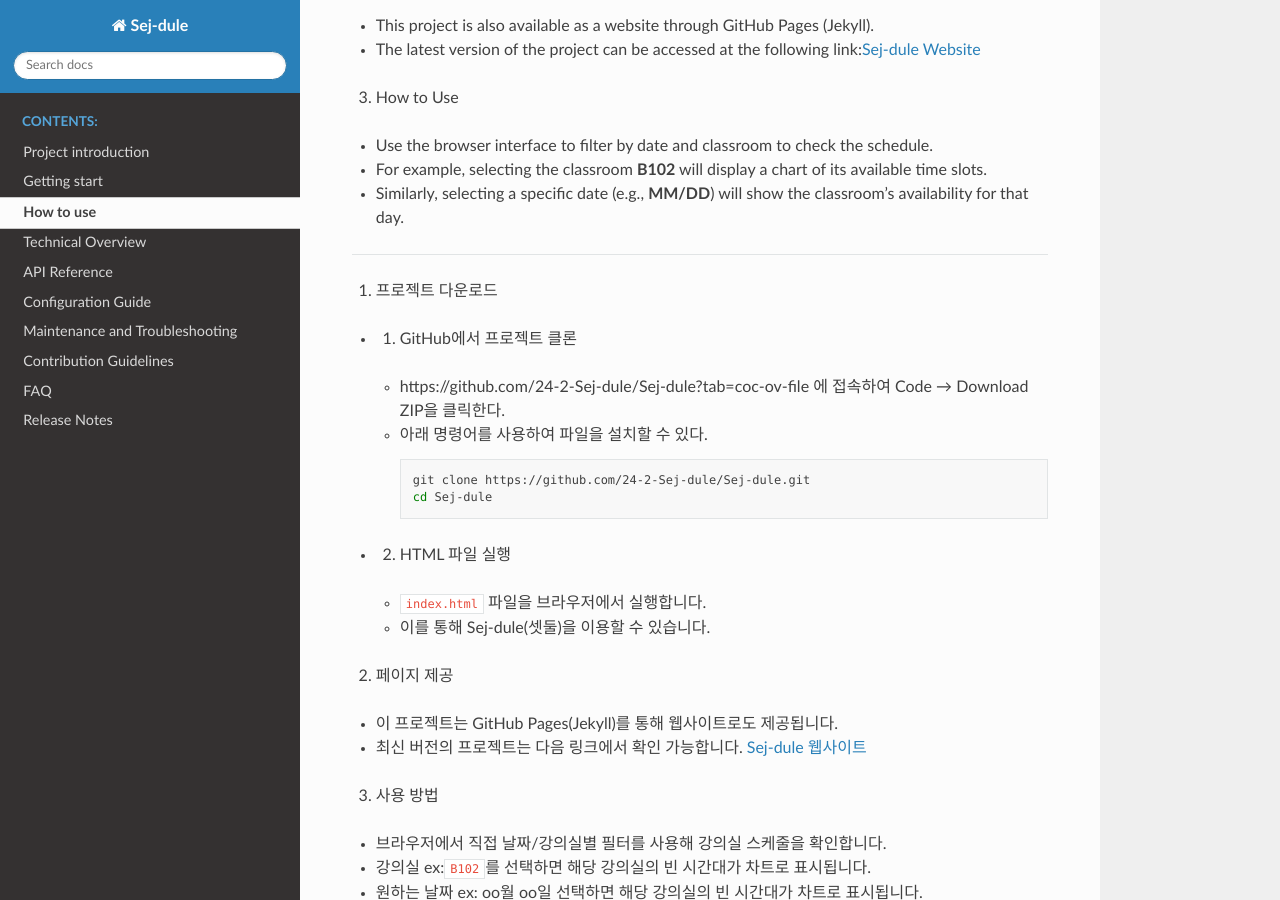
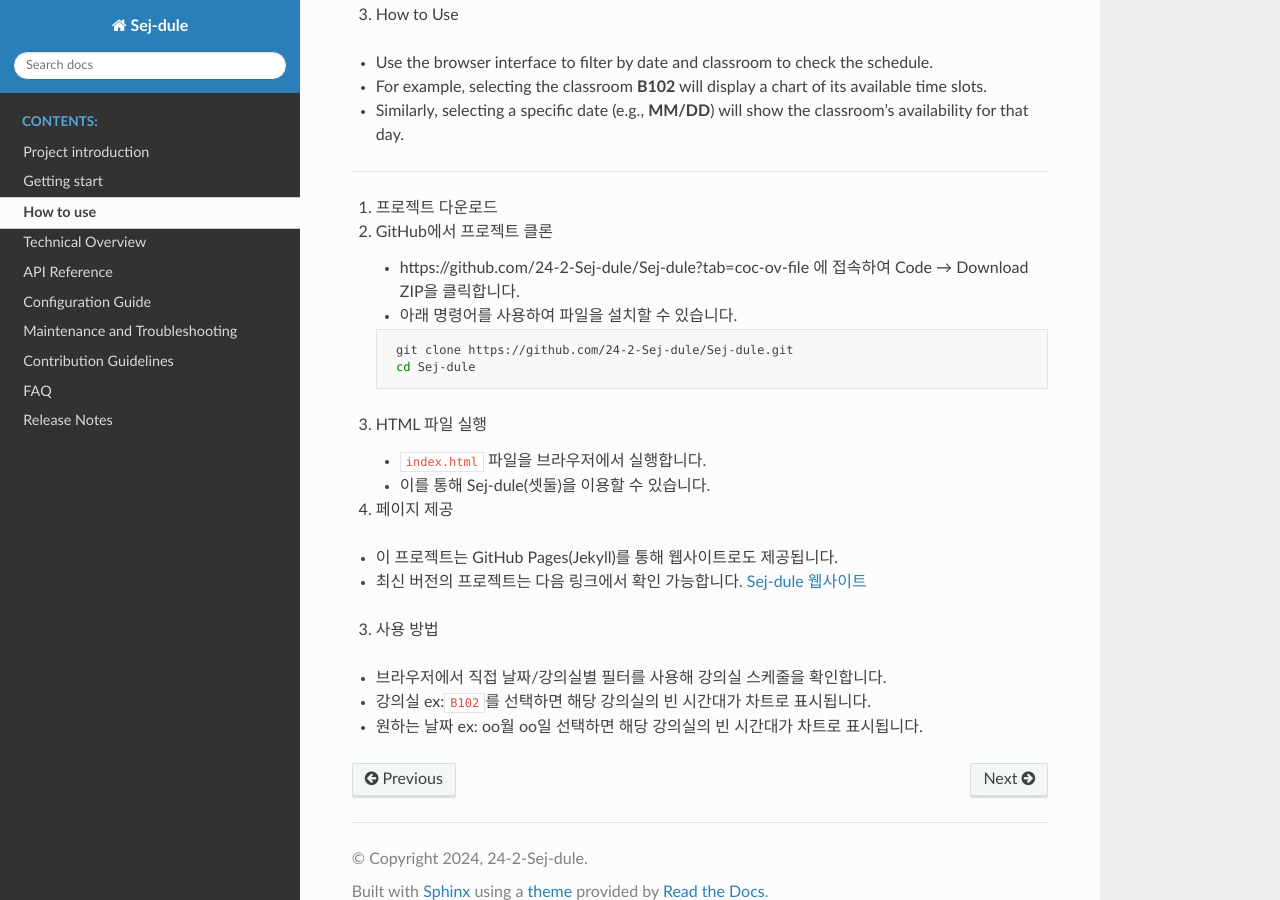
Before and after one commit to 24-2-Sej-dule/Sej-dule, a Sphinx documentation site: the page built from docs/source/How_to_use.md, in a window 1280 px wide and 900 px high, scrolled down 578 px. Built offline with Sphinx 7.4.7 and the Read the Docs theme 3.1.0, drawn with Linux system fonts in a browser that asks for light colours.

Commit message:
content change

````diff
--- a/docs/source/How_to_use.md
+++ b/docs/source/How_to_use.md
@@ -2,19 +2,21 @@
 
 1. Download the Project
 
-- 1. Clone the Project from GitHub
+1. Clone the Project from GitHub
 
-  - Visit https://github.com/24-2-Sej-dule/Sej-dule?tab=coc-ov-file, then click **Code → Download ZIP**.
-  - You can also install the files using the following commands:
 
-  ```bash
-  git clone https://github.com/24-2-Sej-dule/Sej-dule.git
-  cd Sej-dule
-  ```
+    - Visit https://github.com/24-2-Sej-dule/Sej-dule?tab=coc-ov-file, then click **Code → Download ZIP**.
+    - You can also install the files using the following commands:
+    ```bash
+    git clone https://github.com/24-2-Sej-dule/Sej-dule.git
+    cd Sej-dule
+    ```
 
-- 2. Run the HTML File
-  - Open the `index.html` file in your browser.
-  - This allows you to use Sej-dule.
+2. Run the HTML File
+
+
+    - Open the `index.html` file in your browser.
+    - This allows you to use Sej-dule.
 
 2. GitHub Pages
 
@@ -31,17 +33,21 @@
 
 1. 프로젝트 다운로드
 
-- 1. GitHub에서 프로젝트 클론
-  - https://github.com/24-2-Sej-dule/Sej-dule?tab=coc-ov-file
-    에 접속하여 Code → Download ZIP을 클릭한다.
-  - 아래 명령어를 사용하여 파일을 설치할 수 있다.
-    ```bash
-    git clone https://github.com/24-2-Sej-dule/Sej-dule.git
-    cd Sej-dule
-    ```
-- 2. HTML 파일 실행
-  - `index.html` 파일을 브라우저에서 실행합니다.
-  - 이를 통해 Sej-dule(셋둘)을 이용할 수 있습니다.
+1. GitHub에서 프로젝트 클론
+
+
+    - https://github.com/24-2-Sej-dule/Sej-dule?tab=coc-ov-file 에 접속하여 Code → Download ZIP을 클릭합니다.
+     - 아래 명령어를 사용하여 파일을 설치할 수 있습니다.
+     ```bash
+      git clone https://github.com/24-2-Sej-dule/Sej-dule.git
+      cd Sej-dule
+      ```
+
+2.  HTML 파일 실행
+
+
+     - `index.html` 파일을 브라우저에서 실행합니다.
+     - 이를 통해 Sej-dule(셋둘)을 이용할 수 있습니다.
 
 2. 페이지 제공
 
````
Also changed, not shown: docs/source/Contribution_Guidelines.md (+4 -4 lines), docs/source/Project_Introduction.md (+5 -1 lines).
